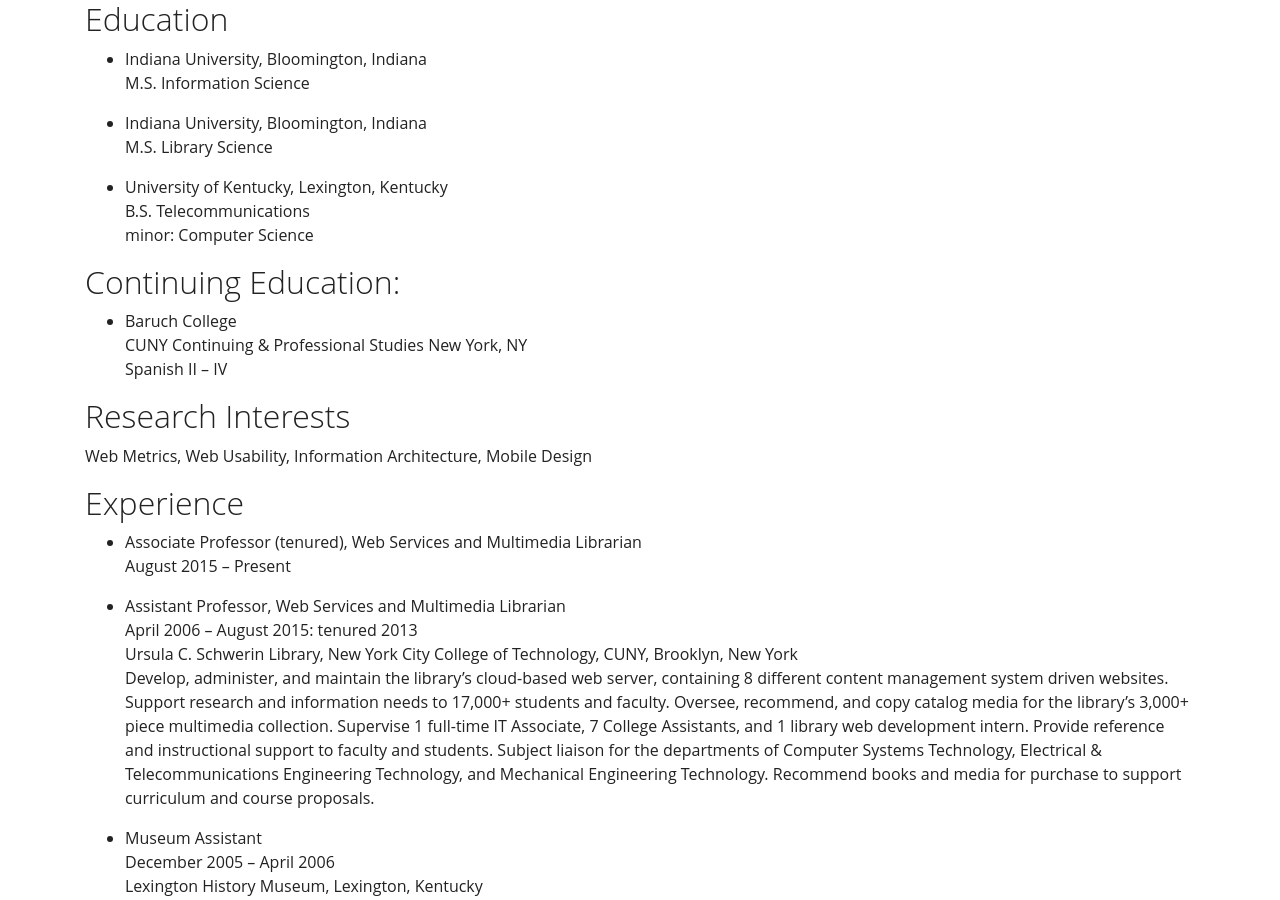
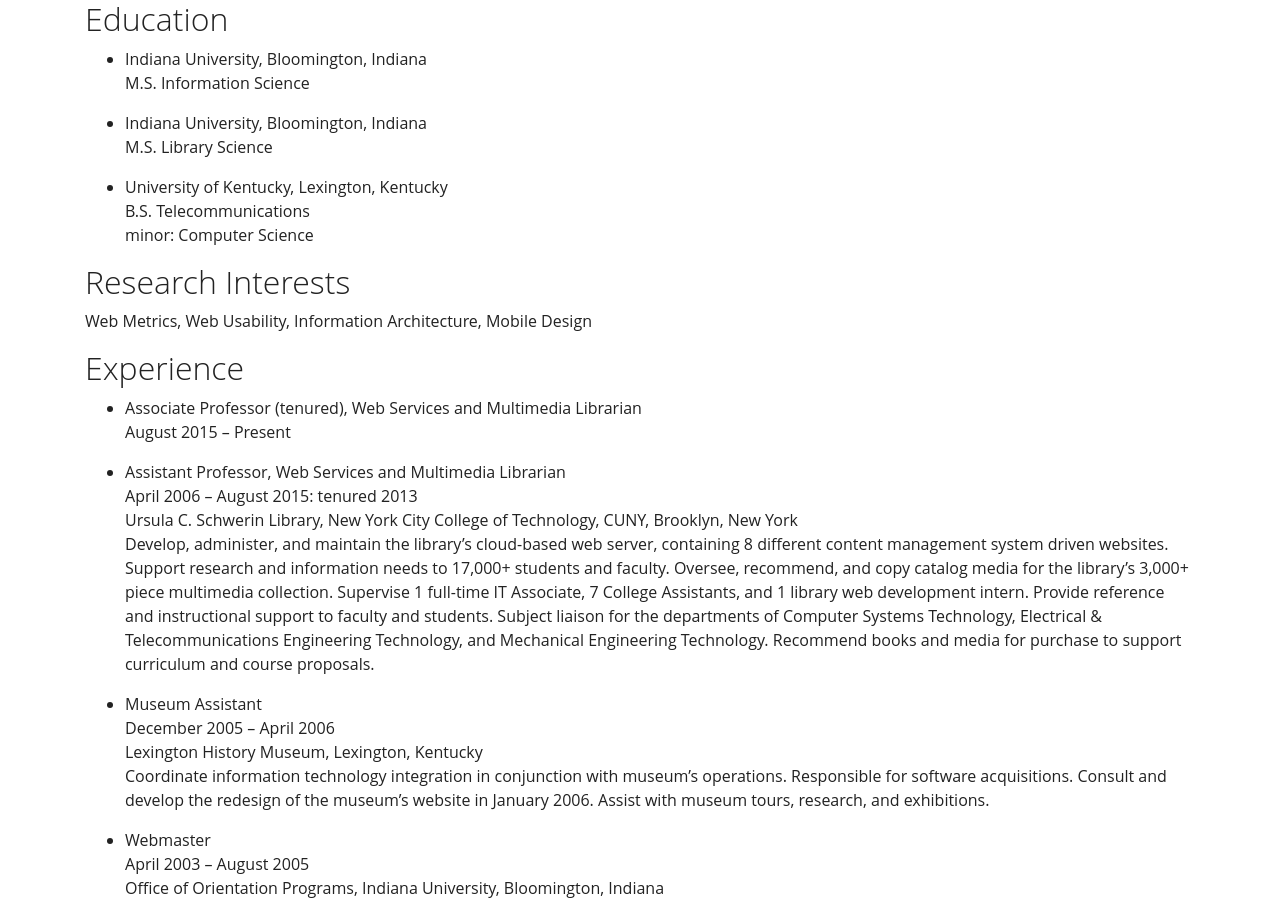
Before and after one commit to KentuckyFriedTofu/kentuckyfriedtofu.github.io.bak2, a Jekyll site: the page built from cv.md, in a window 1280 px wide and 900 px high, scrolled down 414 px. Built offline with Jekyll 4.4.1, drawn with Linux system fonts in a browser that asks for light colours.

Commit message:
Update cv.md

```diff
--- a/cv.md
+++ b/cv.md
@@ -26,11 +26,6 @@ M.S. Library Science
 * University of Kentucky, Lexington, Kentucky<br>
 B.S. Telecommunications<br>
 minor: Computer Science
-
-## Continuing Education:
-* Baruch College<br>
-CUNY Continuing & Professional Studies New York, NY<br>
-Spanish II – IV
 
 ## Research Interests
 Web Metrics, Web Usability, Information Architecture, Mobile Design
```
